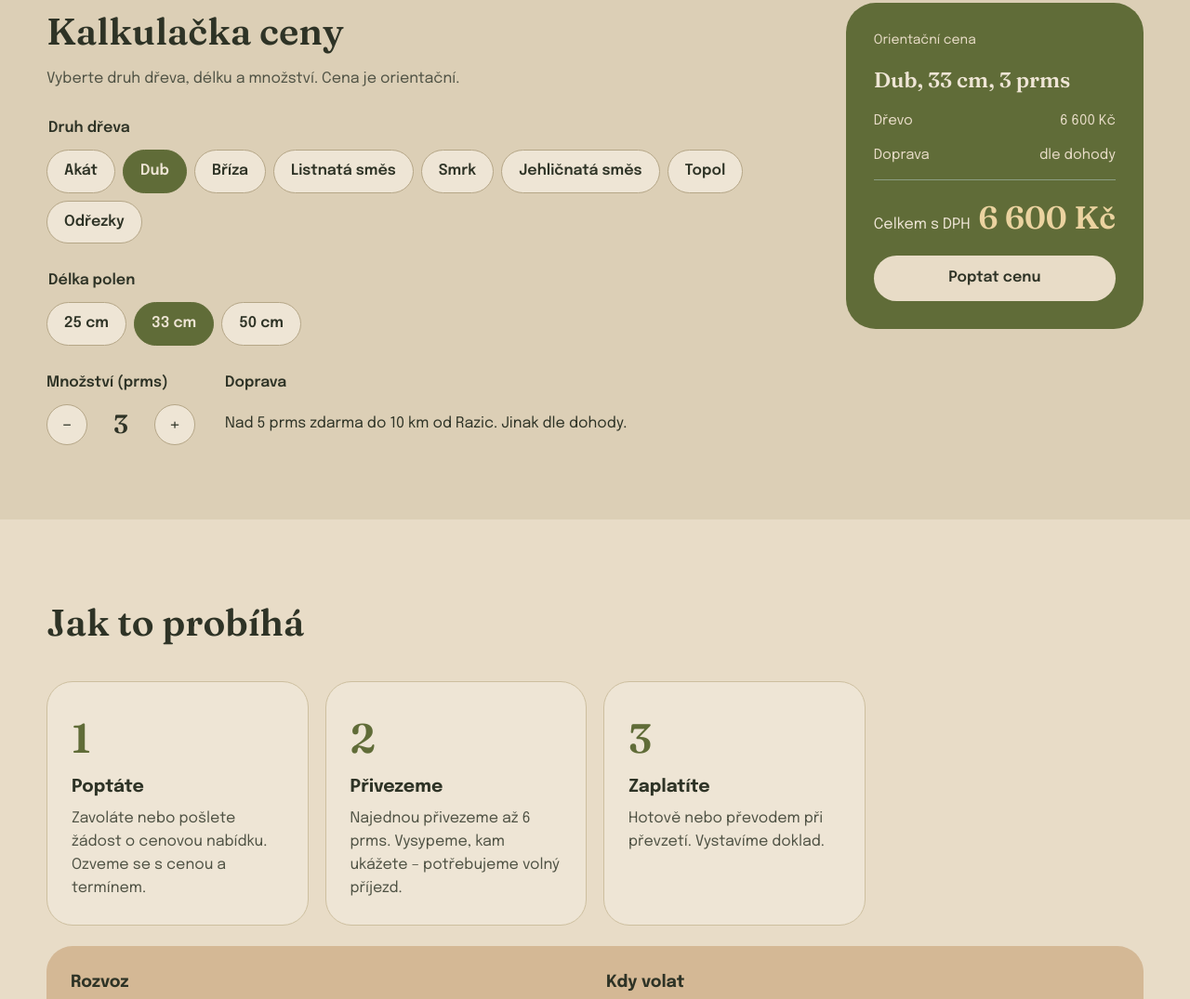
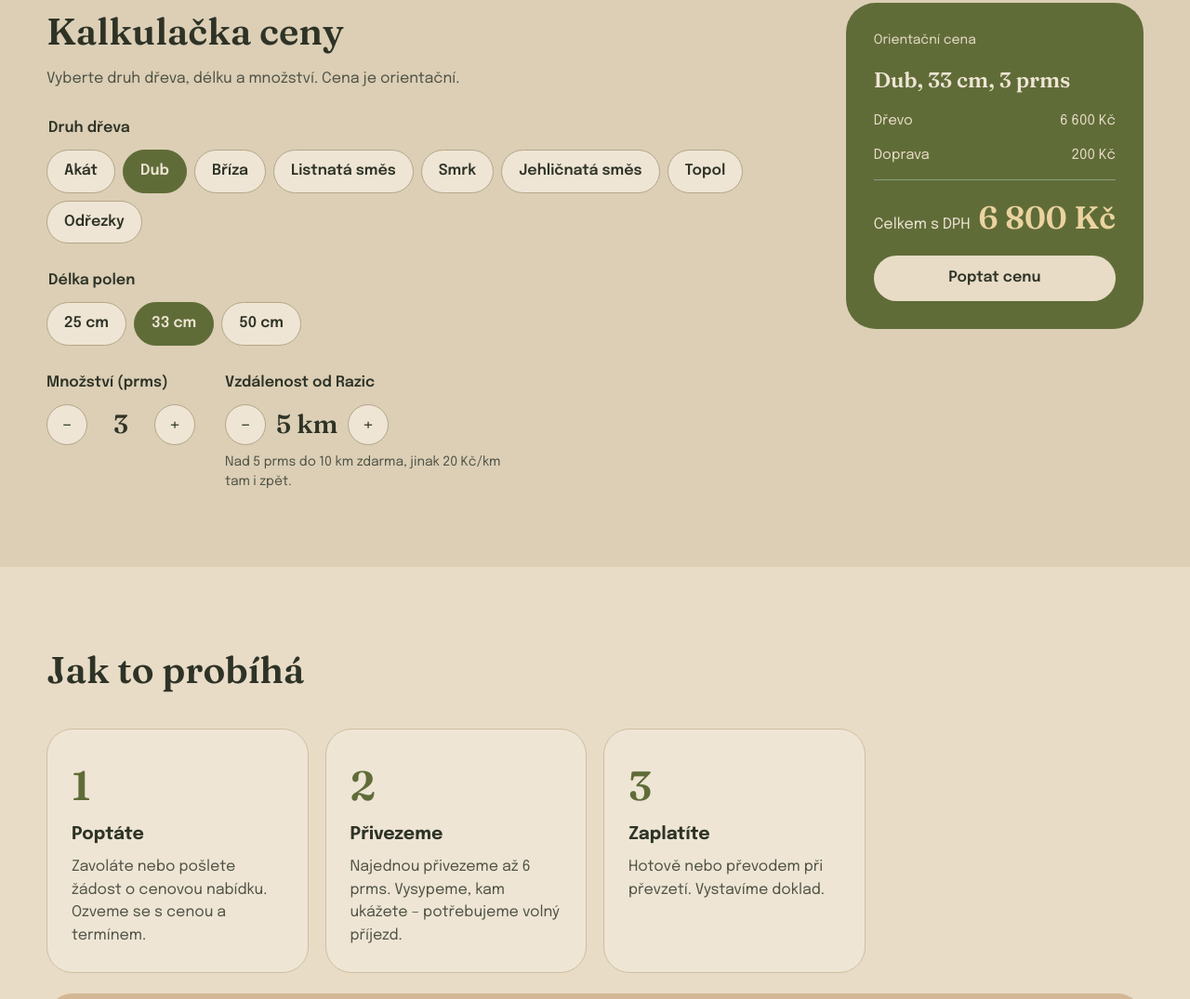
Before and after one commit to MalamutCZ/drevolane, a plain HTML site: page index.html in a window 1280 px wide. Shown: the part 1500-2575 px from the top of the page at 93% size. Drawn offline with Linux system fonts and the light colour scheme.

Commit message:
Doprava 20 Kč/km tam i zpět, kalkulačka se vzdáleností
Co-Authored-By: Claude Opus 5.5 <noreply@anthropic.com>
Claude-Session: https://claude.ai/code/session_01LhfiGbaCpK8exTqu4F3WSw

```diff
--- a/index.html
+++ b/index.html
@@ -255,8 +255,13 @@ Dřevo Laně
 </div>
 </div>
 <div>
-<div class="label">Doprava</div>
-<p style="margin:0;min-height:44px;display:flex;align-items:center">Nad 5 prms zdarma do 10 km od Razic. Jinak dle dohody.</p>
+<div class="label" id="kmLabel">Vzdálenost od Razic</div>
+<div class="qty" role="group" aria-labelledby="kmLabel">
+<button type="button" class="round" id="kmDec" aria-label="Méně km">−</button>
+<output id="km" aria-live="polite" style="min-width:72px">5 km</output>
+<button type="button" class="round" id="kmInc" aria-label="Více km">+</button>
+</div>
+<p style="margin:8px 0 0;font-size:14px;color:var(--muted);max-width:300px">Nad 5 prms do 10 km zdarma, jinak 20 Kč/km tam i zpět.</p>
 </div>
 </div>
 </div>
@@ -280,7 +285,7 @@ Dřevo Laně
 <div class="card"><div class="step-no">3</div><h3>Zaplatíte</h3><p>Hotově nebo převodem při převzetí. Vystavíme doklad.</p></div>
 </div>
 <div class="info">
-<div><h3>Rozvoz</h3><p>Při objednávce nad 5 prms vozíme zdarma do 10 km od Razic (u Hrobčic u Bíliny), počítáno po silnici. Vozíme autem s kontejnerem do 10 t. Menší množství nebo delší vzdálenost dle dohody.</p></div>
+<div><h3>Rozvoz</h3><p>Při objednávce nad 5 prms vozíme zdarma do 10 km od Razic (u Hrobčic u Bíliny), počítáno po silnici. Vozíme autem s kontejnerem do 10 t. Jinak účtujeme dopravu 20 Kč za km – cestu k vám i zpět.</p></div>
 <div><h3>Kdy volat</h3><p>V pracovní dny od 8:00 do 16:00 na <a href="tel:+420604191299">+420 604 191 299</a>.</p></div>
 </div>
 <div style="margin-top: 22px; background: #EEE5D5; border: 1px solid #CDBF9F; border-radius: 28px; padding: 26px; display: flex; flex-wrap: wrap; gap: 28px; align-items: center">
@@ -332,7 +337,7 @@ Dřevo Laně
 <p style="margin: 0 0 18px; color: #4F5244">Při objednávce nad 5 prms do 10 km po silnici z Razic. Čísla jsou orientační dojezdové vzdálenosti, schéma není v měřítku. U obcí blízko hranice záleží na konkrétní adrese – zavolejte.</p>
 <ul style="list-style: none; margin: 0; padding: 0; display: flex; flex-direction: column; gap: 10px; font-size: 15px">
 <li style="display: flex; align-items: center; gap: 12px"><span style="width: 14px; height: 14px; border-radius: 50%; background: #4A5530; flex: none"></span><span>do 10 km – zdarma</span></li>
-<li style="display: flex; align-items: center; gap: 12px"><span style="width: 14px; height: 14px; border-radius: 50%; background: #7A7566; flex: none"></span><span>mimo – doprava dle dohody</span></li>
+<li style="display: flex; align-items: center; gap: 12px"><span style="width: 14px; height: 14px; border-radius: 50%; background: #7A7566; flex: none"></span><span>mimo – doprava 20 Kč/km (tam i zpět)</span></li>
 <li style="display: flex; align-items: center; gap: 12px"><span style="width: 26px; height: 16px; border-radius: 8px; background: rgba(139,157,131,.45); border: 2px solid #606C38; flex: none"></span><span>dojezdová vzdálenost 10 km</span></li>
 </ul>
 </div>
@@ -405,7 +410,8 @@ Dřevo Laně
 (function(){
   var WOODS = {"akat": {"name": "Akát", "price": 2300}, "dub": {"name": "Dub", "price": 2200}, "briza": {"name": "Bříza", "price": 1900}, "listnata": {"name": "Listnatá směs", "price": 1800}, "smrk": {"name": "Smrk", "price": 1400}, "jehlicnata": {"name": "Jehličnatá směs", "price": 1300}, "topol": {"name": "Topol", "price": 1100}, "odrezky": {"name": "Odřezky", "price": 900}};
   var S25 = 100, D50 = 50;
-  var st = {wood:'dub', len:33, qty:3};
+  var KM_RATE = 20, LOAD = 6, FREE_KM = 10;  // doprava: Kč/km tam i zpět, prms na jednu cestu, km zdarma (nad 5 prms)
+  var st = {wood:'dub', len:33, qty:3, km:5};
   var fmt = function(n){ return n.toLocaleString('cs-CZ') + ' Kč'; };
   function press(group, attr, val){
     group.querySelectorAll('.pill').forEach(function(b){ b.setAttribute('aria-pressed', b.dataset[attr] == val ? 'true' : 'false'); });
@@ -417,8 +423,11 @@ Dřevo Laně
     document.getElementById('qty').textContent = st.qty;
     document.getElementById('what').textContent = w.name + ', ' + st.len + ' cm, ' + st.qty + ' prms';
     document.getElementById('woodTotal').textContent = fmt(sum);
-    document.getElementById('total').textContent = fmt(sum);
-    document.getElementById('delivery').textContent = st.qty > 5 ? 'zdarma do 10 km' : 'dle dohody';
+    var free = st.qty > 5 && st.km <= FREE_KM;
+    var del = free ? 0 : Math.ceil(st.qty / LOAD) * st.km * 2 * KM_RATE;
+    document.getElementById('km').textContent = st.km + ' km';
+    document.getElementById('delivery').textContent = free ? 'zdarma' : fmt(del);
+    document.getElementById('total').textContent = fmt(sum + del);
     press(document.getElementById('woodPills'), 'wood', st.wood);
     press(document.getElementById('lenPills'), 'len', st.len);
   }
@@ -429,6 +438,8 @@ Dřevo Laně
     var b = e.target.closest('.pill'); if (b) { st.len = +b.dataset.len; render(); }
   });
   document.getElementById('inc').addEventListener('click', function(){ st.qty = Math.min(30, st.qty + 1); render(); });
+  document.getElementById('kmInc').addEventListener('click', function(){ st.km = Math.min(100, st.km + 1); render(); });
+  document.getElementById('kmDec').addEventListener('click', function(){ st.km = Math.max(1, st.km - 1); render(); });
   document.getElementById('dec').addEventListener('click', function(){ st.qty = Math.max(1, st.qty - 1); render(); });
   // Přenese výběr z kalkulačky do formuláře
   document.getElementById('toForm').addEventListener('click', function(){
```
